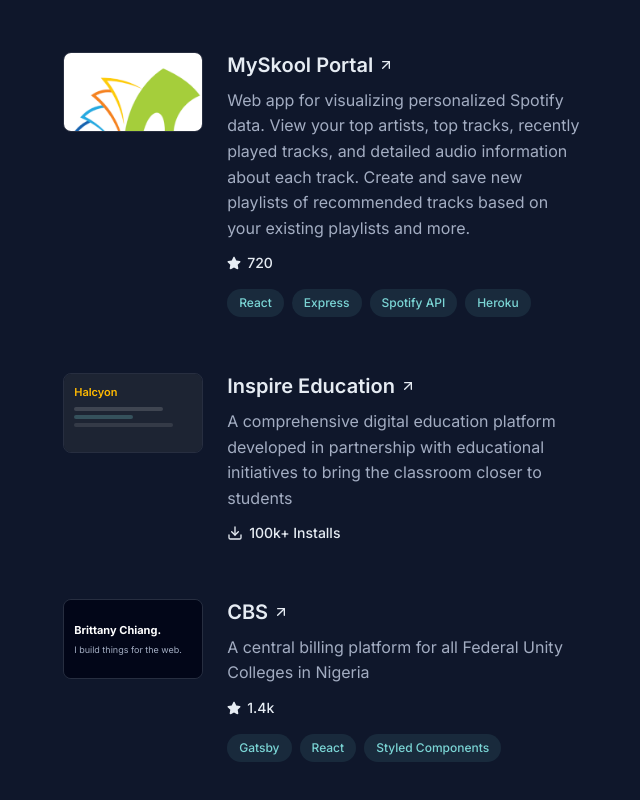
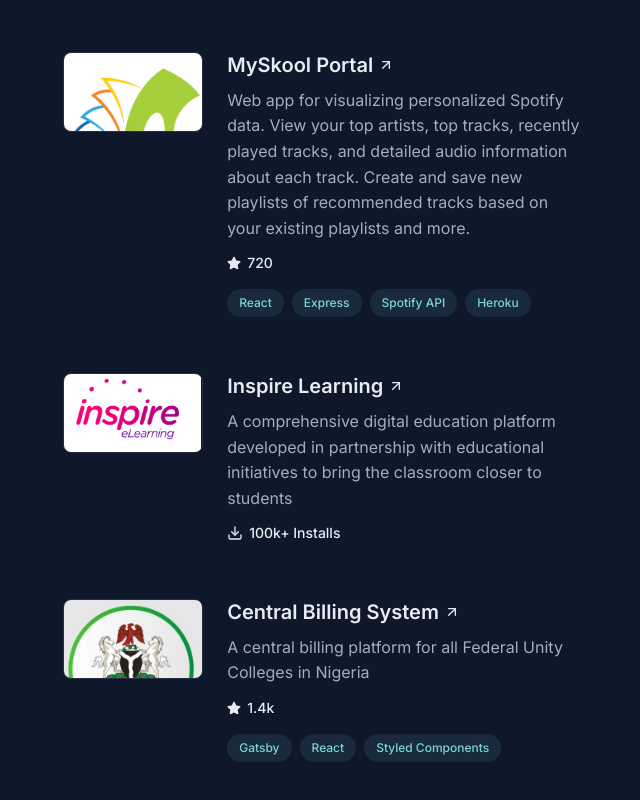
Before and after one commit to blayziken/portfolio-v1, a React (Vite) app: page / in a window 1280 px wide. Shown: the part 2504-3304 px from the top of the page, without its empty margins (564-1204 px from the left). Built offline with nearby package versions, Linux system fonts and the light colour scheme.

Commit message:
feat: add image assets for Inspire Learning and Central Billing System, update thumbnails

```diff
--- a/src/components/Projects.tsx
+++ b/src/components/Projects.tsx
@@ -6,6 +6,8 @@
 import { useHoverIndex } from "../hooks/useHoverIndex";
 import glamirisImage from "../assets/glamiris.png";
 import mspImage from "../assets/msp.png";
+import inspireImage from "../assets/inspire.png";
+import cbsImage from "../assets/cbs.png";
 
 type Project = {
   title: string;
@@ -27,31 +29,27 @@
 function MSPThumbnail() {
   return (
     <div className="flex flex-col items-center justify-center gap-1.5 bg-slate-950">
-      <img src={mspImage} alt="Glamiris" className="h-full w-cover" />{" "}
+      <img
+        src={mspImage}
+        alt="MySkool Portal"
+        className="h-full w-cover"
+      />{" "}
     </div>
   );
 }
 
-function HalcyonThumbnail() {
+function InspireThumbnail() {
   return (
-    <div className="flex h-full w-full flex-col gap-1.5 bg-[#1d2433] p-2.5">
-      <p className="text-[11px] font-semibold text-amber-400">Halcyon</p>
-      <div className="flex flex-col gap-1">
-        <div className="h-1 w-3/4 rounded-full bg-white/15" />
-        <div className="h-1 w-1/2 rounded-full bg-accent-light/25" />
-        <div className="h-1 w-5/6 rounded-full bg-white/10" />
-      </div>
+    <div className="flex h-full w-full">
+      <img src={inspireImage} alt="Inspire" className="h-full w-cover" />{" "}
     </div>
   );
 }
 
-function BrittanyChiangV4Thumbnail() {
+function CBSThumbnail() {
   return (
-    <div className="flex h-full w-full flex-col justify-center gap-1 bg-slate-950 p-2.5">
-      <p className="text-[11px] font-bold text-white">Brittany Chiang.</p>
-      <p className="text-[9px] text-text-secondary">
-        I build things for the web.
-      </p>
+    <div className="flex flex-col justify-center">
+      <img src={cbsImage} alt="CBS" className="h-full w-cover" />{" "}
     </div>
   );
 }
@@ -74,21 +72,21 @@
     thumbnail: <MSPThumbnail />,
   },
   {
-    title: "Inspire Education",
+    title: "Inspire Learning",
     url: "https://www.inspire.krystalng.com/",
     description:
       "A comprehensive digital education platform developed in partnership with educational initiatives to bring the classroom closer to students",
     meta: { icon: "download", label: "100k+ Installs" },
-    thumbnail: <HalcyonThumbnail />,
+    thumbnail: <InspireThumbnail />,
   },
   {
-    title: "CBS",
+    title: "Central Billing System",
     url: "https://apps.apple.com/ca/app/central-billing-system/id1661103467",
     description:
       "A central billing platform for all Federal Unity Colleges in Nigeria",
     meta: { icon: "star", label: "1.4k" },
     tags: ["Gatsby", "React", "Styled Components"],
-    thumbnail: <BrittanyChiangV4Thumbnail />,
+    thumbnail: <CBSThumbnail />,
   },
 ];
 
```
